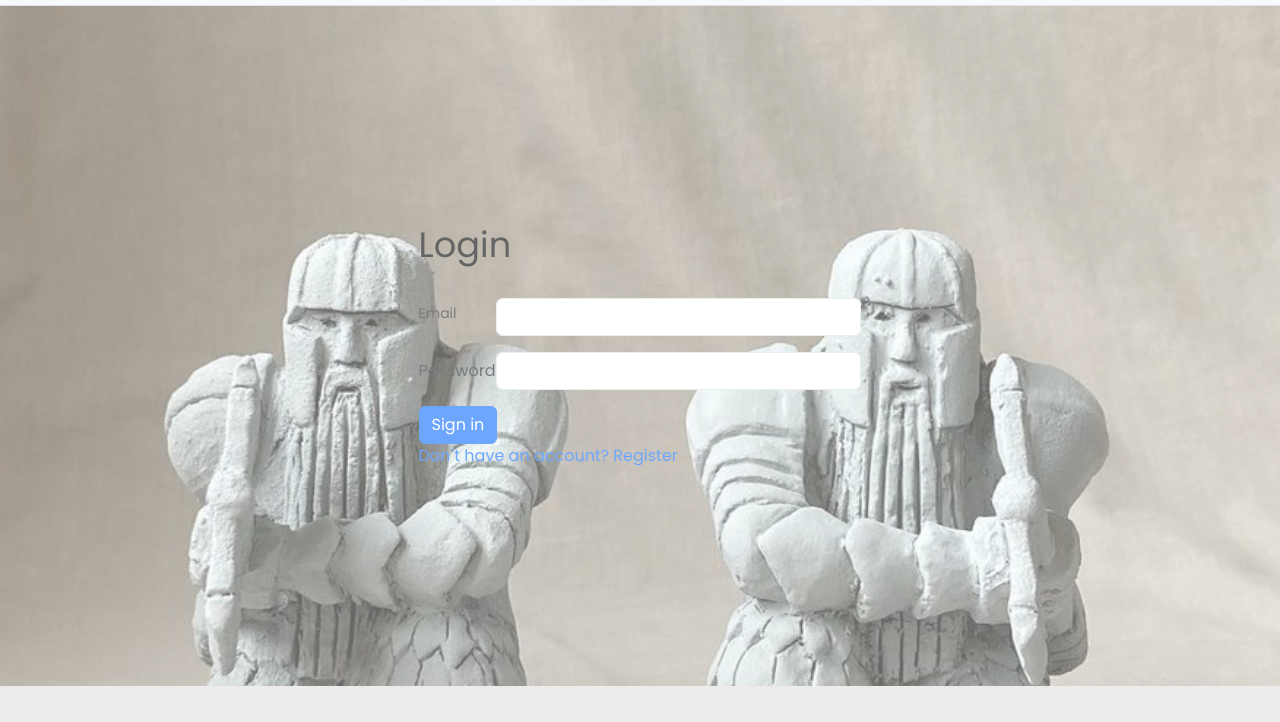
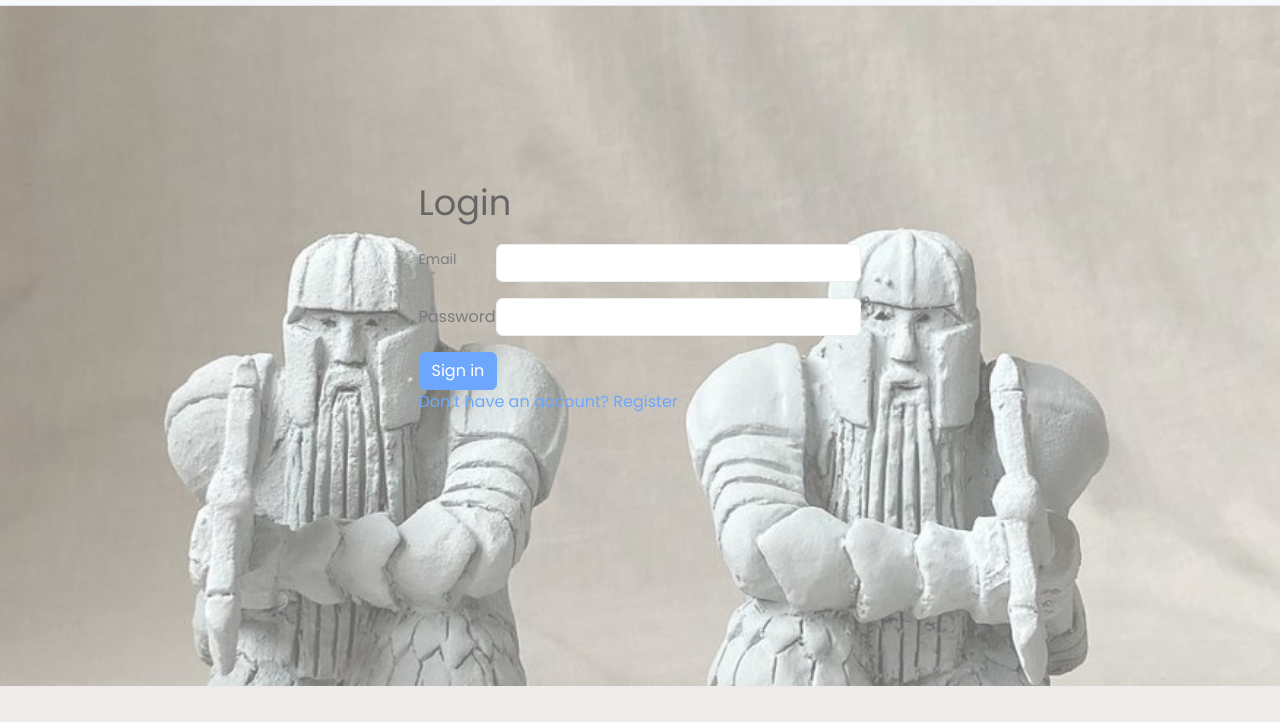
Before and after one commit to jaznarez/PreEntrega2-Aznarez, a plain HTML site: page templates/login.html in a window 1280 px wide. Shown: the part 78-800 px from the top of the page. Drawn offline with nearby package versions, Linux system fonts and the light colour scheme.

Commit message:
cambios login

```diff
--- a/css/style.css
+++ b/css/style.css
@@ -129,7 +129,7 @@ nav ul li a:hover {
     background-image: url(../img/ajedrez3.png);
     min-height: 35vh;
     background-position: center;
-    background-size: cover;
+    background-size:cover;
     opacity: 0.6;
     display: flex;
     justify-content: center;
@@ -240,6 +240,8 @@ nav ul li a:hover {
     margin-bottom:0rem;
 }
 
+/* ---- Portada About Me ----*/
+
 .portada-aboutme{
     height: 35vh;
     background-color:rgb(238, 235, 235);
@@ -265,6 +267,8 @@ nav ul li a:hover {
     padding-left: 4rem;
     padding-right: 4rem;
 }
+
+/* ---- Portada Shop ---- */
 
 .portada-shop{
     background-image: url(../img/shop8.png);
@@ -436,7 +440,7 @@ nav ul li a:hover {
     font-size: 2.2rem;
     color: black;
     text-align:left;
-    padding-bottom: 2rem;
+    padding-bottom: 1.2rem;
     padding-left: 0rem;
     margin-bottom: 0rem;
 }
@@ -444,6 +448,7 @@ nav ul li a:hover {
 .form-login{
     gap:1rem;
     padding:6rem;
+    padding-bottom: 12rem;
 
 }
 
@@ -513,7 +518,7 @@ nav ul li a:hover {
     }
 }
 
-/* ---- Targetas Proyectos Portada ---- */
+/* ---- Targetas Proyectos ---- */
 
 .portada-projects {
     background-color: rgb(238, 235, 235);
@@ -586,7 +591,7 @@ nav ul li a:hover {
 }
 
 
-/* ---- Tarjetas Exhibitions Portada ---- */
+/* ---- Tarjetas Exhibitions ---- */
 
 .portada-exhibitions {
     background-color: white;
```
